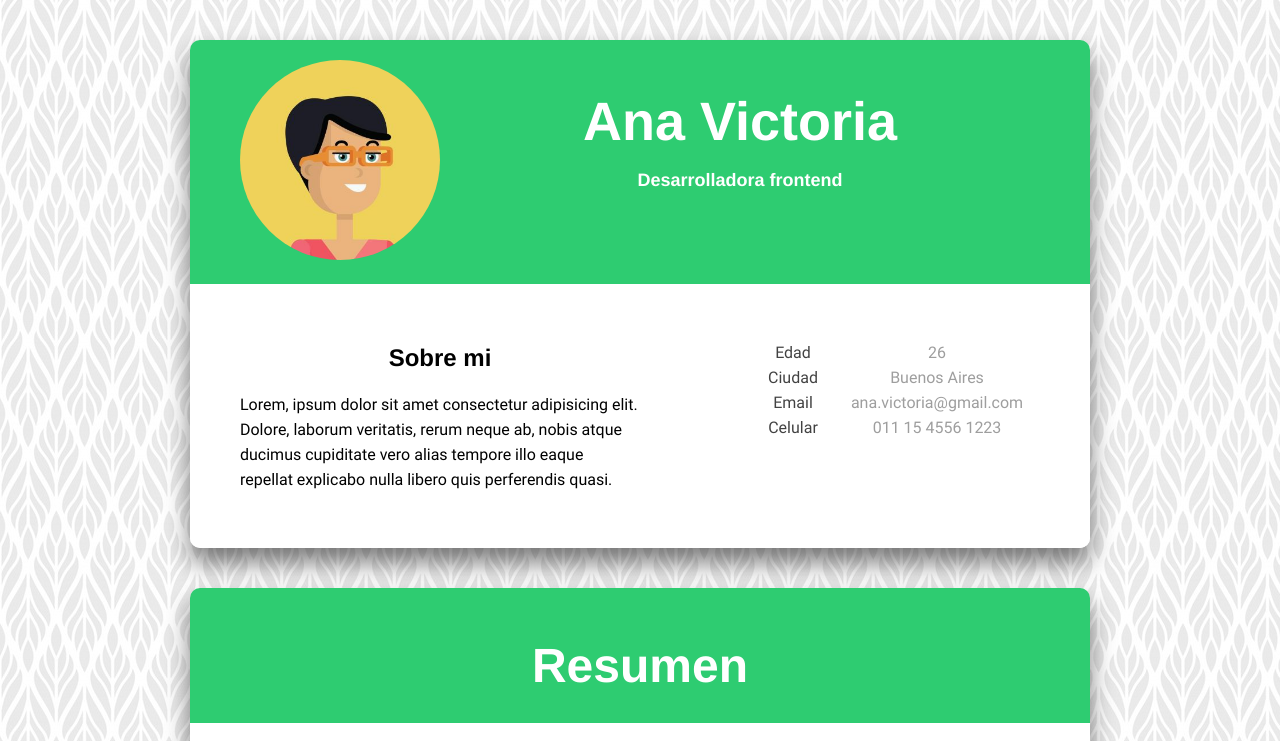
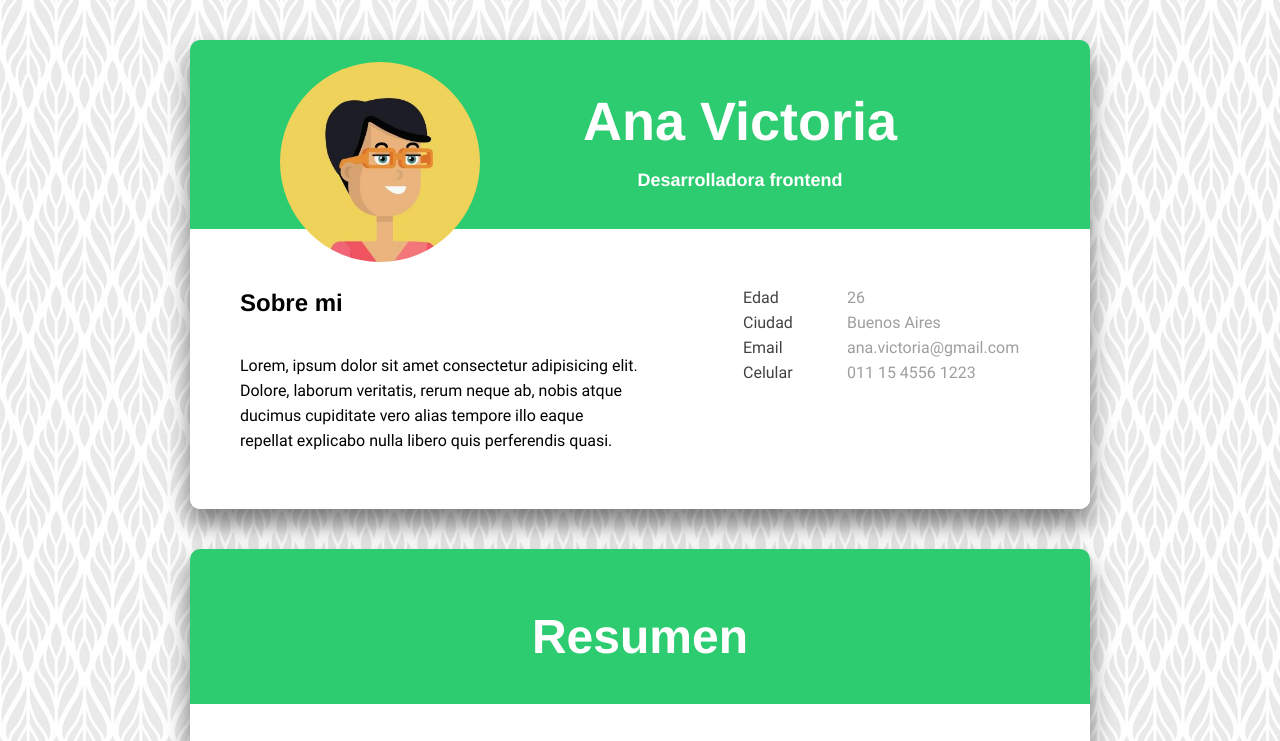
Before and after one commit to ada7matm/responsive, a plain HTML site: page index.html in a window 1280 px wide. Shown: the top 741 px of the page. Drawn offline with Linux system fonts and the light colour scheme.

Commit message:
mas modificaciones

```diff
--- a/index.html
+++ b/index.html
@@ -26,7 +26,7 @@
         -->
 
         <section class="card">
-            <div class="card-header">
+            <div class="card-header1">
                 <div class="content-container">
                     <div class="picture-container">
                         <img src="img/avatar.jpg" alt="" class="avatar">
--- a/style.css
+++ b/style.css
@@ -12,6 +12,9 @@ body {
     src: url('fonts/Roboto-Regular.ttf');
     font-weight: normal;
 }
+
+
+
 .clear {
     clear: both;
 }
@@ -19,9 +22,9 @@ body {
 .column {
     width: 900px;
     margin: 0 auto;
-    position: relative;
+    /* position: relative;
     max-width: 900px;
-    min-width: 400px;
+    min-width: 400px; */
 }
 
 .card {
@@ -30,11 +33,18 @@ body {
     border-radius: 10px;
 
 }
-
-.card-header {
+.card-header1 {
     background-color: #2ECC71;
     padding: 20px;
     border-radius: 10px 10px 0 0;
+
+
+}
+.card-header {
+    background-color: #2ECC71;
+    padding: 30px;
+    border-radius: 10px 10px 0 0;
+
 
 }
 
@@ -67,7 +77,10 @@ body {
     font-family: 'Helvetica';
     font-weight: 700;
     font-size: 24px;
+
     text-align: left;
+    float: left;
+    position: relative;
 }
 
 .text {
@@ -83,12 +96,18 @@ body {
 
 .avatar {
     width: 200px;
-    position: relative;
+    position: absolute;
     border-radius: 200%;
+    text-align: center;
+    transform: translate(40px, 2px);
+
+
 }
 
 .picture-container {
     float: left;
+
+
 
 }
 
@@ -116,12 +135,16 @@ body {
 .about-me {
     width: 400px;
     float: left;
+    positon: absolute;
+    text-align: left;
 }
 
 .description {
     font-family: Roboto;
     line-height: 25px;
     text-align: left;
+    position: relative;
+    float: left;
 }
 
 .info {
@@ -140,12 +163,14 @@ body {
     width: 100px;
     font-family: 'Roboto';
     color: #424242;
+    text-align: left;
 }
 .info-value {
     display: inline-block;
     width: 180px;
     font-family: 'Roboto';
     color: #9E9E9E;
+    text-align: left;
 }
 
 
```
